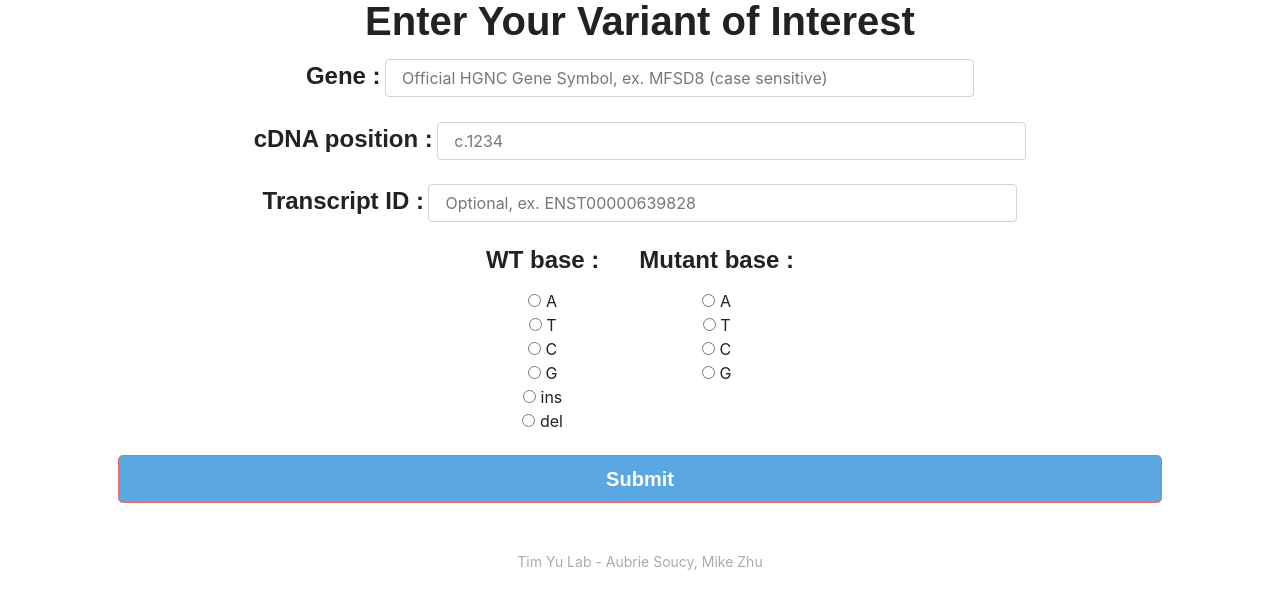
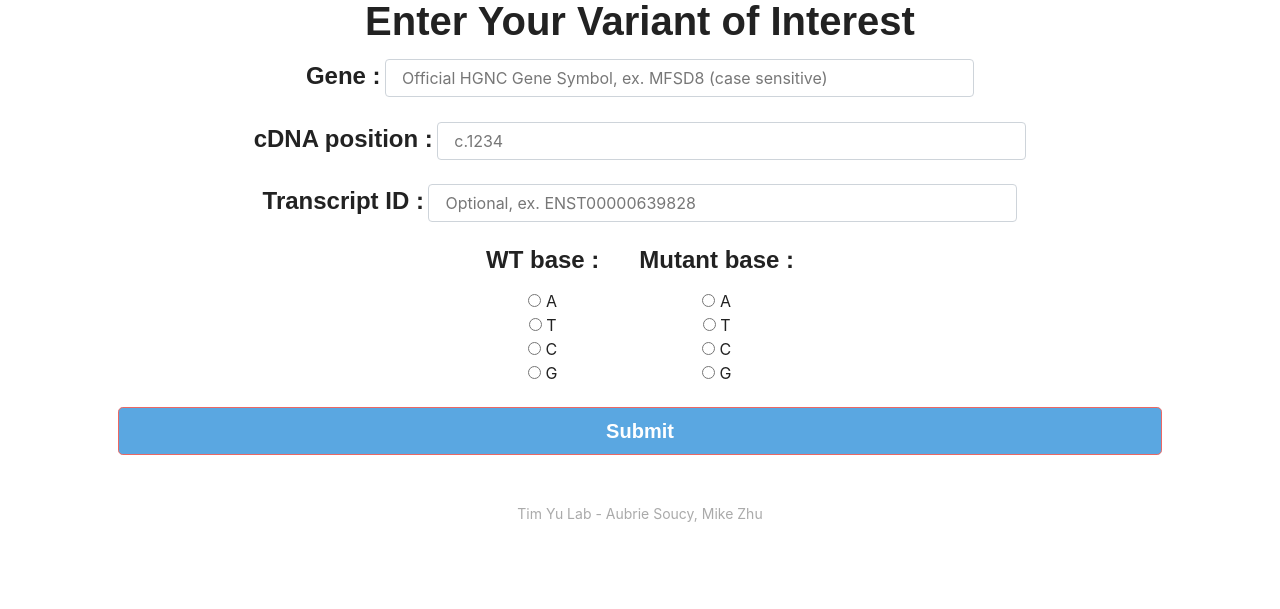
Before and after one commit to tyulab/spliceCheck, a Flask app: page / in a window 1280 px wide. Shown: the part 127-736 px from the top of the page. Run offline with Flask 2, Linux system fonts and the light colour scheme; some libraries are stand-ins or nearby versions; some web fonts are replaced.

Commit message:
nginx conf

```diff
--- a/application.py
+++ b/application.py
@@ -62,8 +62,6 @@ def getOutput():
 		return apology("Try fixing the gene name")
 
 	# Check mutation
-	if "ins" in wt or "del" in wt:
-		cdna += wt + mut
 
 	if "del" in cdna or "ins" in cdna:
 		wt, mut = "", ""
--- a/templates/index.html
+++ b/templates/index.html
@@ -37,8 +37,6 @@
           <input type="radio" name="wt" value="T"> T<br>
           <input type="radio" name="wt" value="C"> C<br>
           <input type="radio" name="wt" value="G"> G<br>
-          <input type="radio" name="wt" value="ins"> ins<br>
-          <input type="radio" name="wt" value="del"> del<br>
         </div>
         <!-- Radio buttons for mutant base -->
         <div class="form-group" name = "mut" style = "float: right; margin-left: 20px;">
```
Also changed, not shown: 2 other files.
